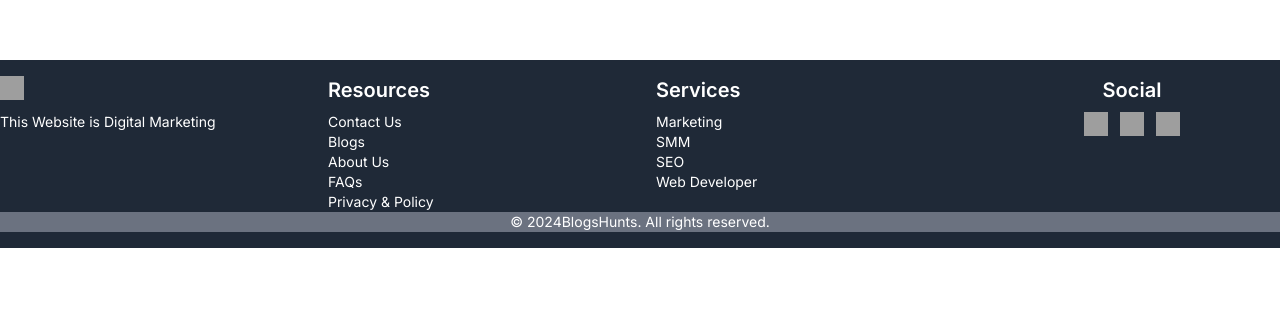
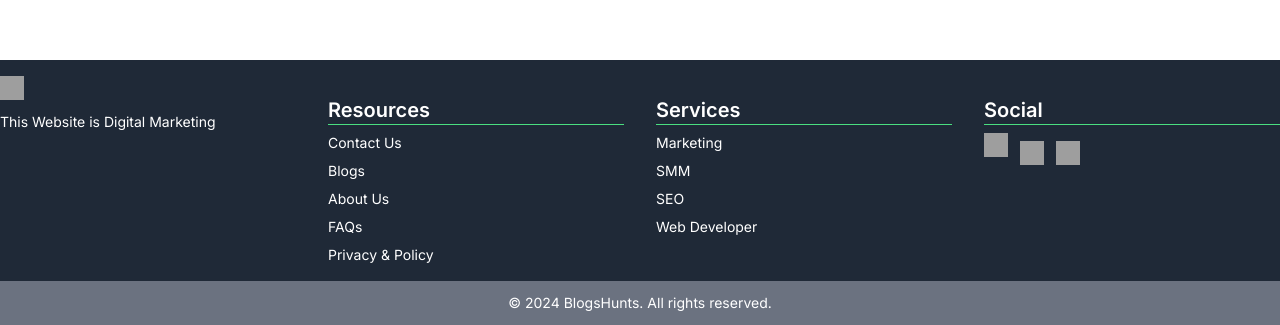
Before and after one commit to ataullahmesbah/blogshunts, a Next.js app: page / in a window 1280 px wide. Shown: the part 772-1097 px from the top of the page. Before the commit the page ends 1020 px from the top, so only its background shows below. Built offline with nearby package versions, Linux system fonts and the light colour scheme; grey boxes are pictures that could not be loaded.

Commit message:
footer ready

```diff
--- a/src/components/Footer.js
+++ b/src/components/Footer.js
@@ -4,8 +4,9 @@ const Footer = () => {
     const currentYear = new Date().getFullYear();
 
     return (
+        <div>
             <footer className="bg-gray-800 text-white py-4">
-      <div className="container mx-auto grid grid-cols-1 lg:grid-cols-4 gap-8">
+            <div className="container mx-auto grid grid-cols-1 lg:grid-cols-4 gap-8 space-y-5">
                 {/* 1st Section: Logo and Short Info */}
                 <div className="mb-4 lg:mb-0 space-y-3">
                     <img className="w-6 h-6" src="https://i.ibb.co/LptmthK/image.png" alt="Social Icon 1" />
@@ -14,8 +15,8 @@ const Footer = () => {
 
                 {/* 2nd Section: Resources */}
                 <div className="mb-4 lg:mb-0">
-          <h2 className="text-xl font-semibold mb-2">Resources</h2>
-          <ul className="text-sm">
+                    <h2 className="text-xl font-semibold mb-2 border-b  border-green-400">Resources</h2>
+                    <ul className="text-sm space-y-2">
                         <li className="hover:text-gray-500 cursor-pointer">Contact Us</li>
                         <li className="hover:text-gray-500 cursor-pointer">Blogs</li>
                         <li className="hover:text-gray-500 cursor-pointer">About Us</li>
@@ -25,8 +26,8 @@ const Footer = () => {
                 </div>
                 {/* 3rd Section: Company */}
                 <div className="mb-4 lg:mb-0">
-          <h2 className="text-xl font-semibold mb-2">Services</h2>
-          <ul className="text-sm">
+                    <h2 className="text-xl font-semibold mb-2 border-b  border-green-400">Services</h2>
+                    <ul className="text-sm space-y-2">
                         <li className="hover:text-gray-500 cursor-pointer">Marketing</li>
                         <li className="hover:text-gray-500 cursor-pointer">SMM</li>
                         <li className="hover:text-gray-500 cursor-pointer">SEO</li>
@@ -37,9 +38,9 @@ const Footer = () => {
 
 
                 {/* 4th Section: Social Icons and Copyright */}
-        <div className="flex flex-col items-center">
-        <h2 className="text-xl font-semibold mb-2">Social</h2>
-          <div className="flex space-x-3 mb-4">
+                <div className="flex flex-col ">
+                    <h2 className="text-xl font-semibold mb-2 border-b  border-green-400">Social</h2>
+                    <div className="flex space-x-3 mb-4 space-y-2">
                         {/* Social Icons */}
                         <img className="w-6 h-6" src="social-icon-1.png" alt="Social Icon 1" />
                         <img className="w-6 h-6" src="social-icon-2.png" alt="Social Icon 2" />
@@ -50,8 +51,10 @@ const Footer = () => {
                 </div>
 
             </div>
-      <p className="text-sm justify-center text-center bg-gray-500">&copy; {currentYear}BlogsHunts. All rights reserved.</p>
+
         </footer>
+        <p className="text-sm text-white p-3 justify-center text-center bg-gray-500">&copy; {currentYear} BlogsHunts. All rights reserved.</p>
+        </div>
     );
 };
 
```
Lines whose indentation alone changed are shown as unchanged.
